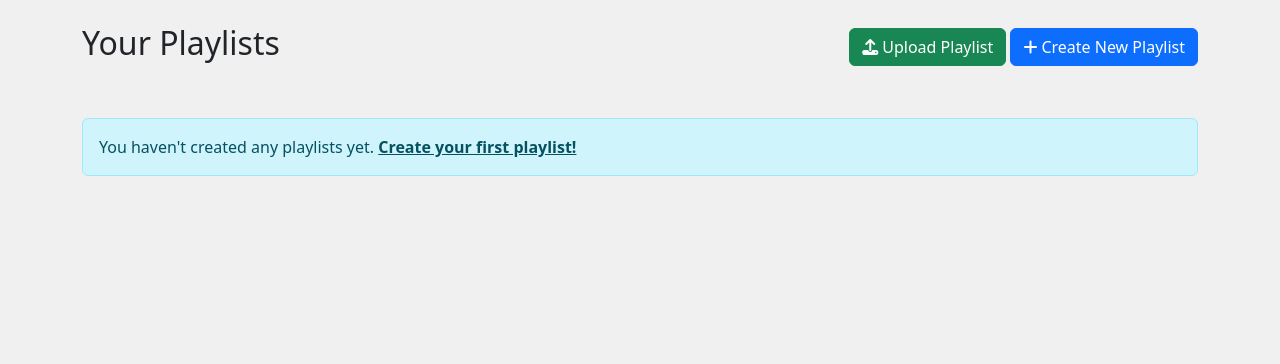
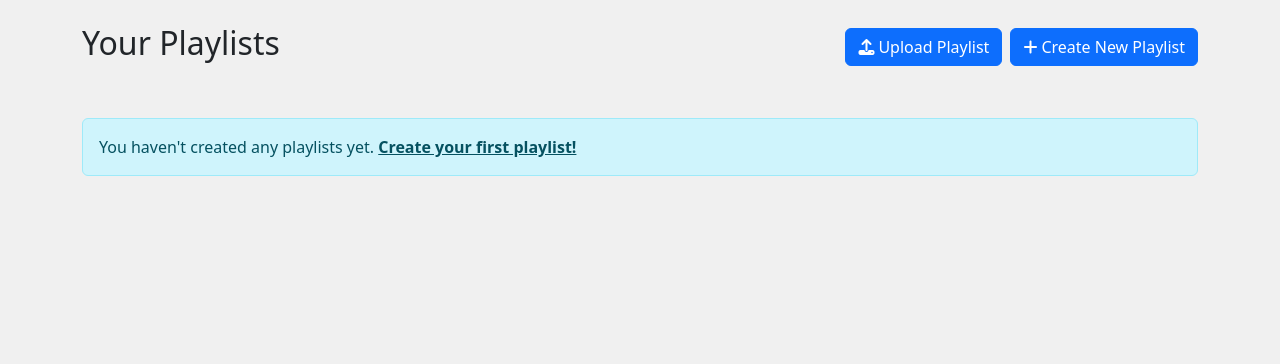
Before and after one commit to dabslee/ListenerLibrary, a Django app: page /playlists/ in a window 1280 px wide. Shown: the part 56-420 px from the top of the page. Run offline with Django 5.2, Linux system fonts and the light colour scheme; the visitor is signed in with stand-in values (Sample User, id 1); data that the repository does not hold is empty; some libraries are stand-ins or nearby versions.

Commit message:
Fixed formatting for double buttons on playlist list view

```diff
--- a/player/templates/player/playlist_list.html
+++ b/player/templates/player/playlist_list.html
@@ -3,8 +3,8 @@
 {% block content %}
     <div class="d-flex justify-content-between align-items-center mb-4">
         <h2>Your Playlists</h2>
-        <div>
-            <button type="button" class="btn btn-success" data-bs-toggle="modal" data-bs-target="#uploadPlaylistModal">
+        <div class="d-flex justify-content-end gap-2">
+            <button type="button" class="btn btn-primary" data-bs-toggle="modal" data-bs-target="#uploadPlaylistModal">
                 <i class="fas fa-upload me-1"></i>Upload Playlist
             </button>
             <a href="{% url 'create_playlist' %}" class="btn btn-primary"><i class="fas fa-plus me-1"></i>Create New Playlist</a>
```
